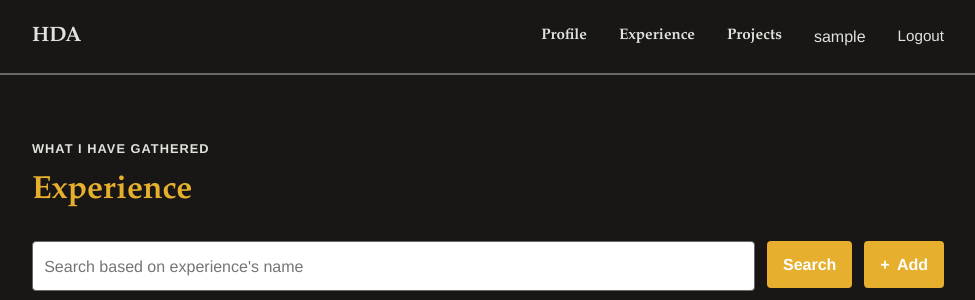
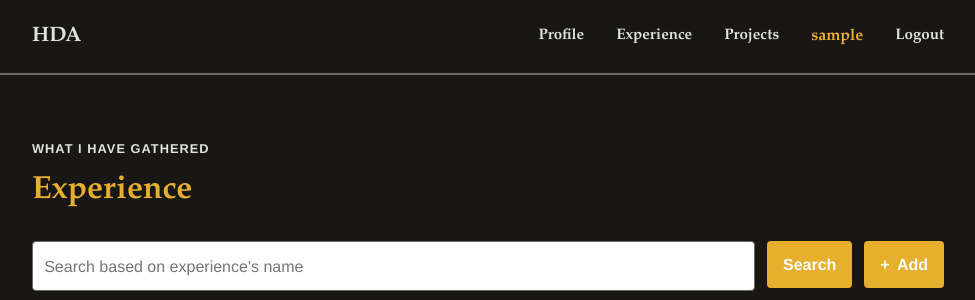
Before and after one commit to d-T0x/myportofolio, a Django app: page /experience/ in a window 1280 px wide. Shown: the top 300 px of the page, without its empty margins (152-1127 px from the left). Run offline with Django 5.2, Linux system fonts and the light colour scheme; the visitor is signed in with stand-in values (Sample User, id 1); data that the repository does not hold is empty.

Commit message:
feat: change navbar font and color

```diff
--- a/static/css/style.css
+++ b/static/css/style.css
@@ -52,6 +52,7 @@ h1, h2, .brand {
     justify-content: space-between;
 }
 
+.nav-user,
 .nav-opt {
     color: #E0E2DB;
     font-family: "Garamond", -apple-system, sans-serif;
@@ -63,6 +64,10 @@ h1, h2, .brand {
     color: var(--accent);
     font-weight: bold;
     transition: color 0.2s ease-in;
+}
+
+.nav-user {
+    color: var(--accent-dark);
 }
 
 .brand {
--- a/templates/base.html
+++ b/templates/base.html
@@ -21,10 +21,10 @@
                     <a href="{% url 'main:show_project' %}" class="nav-opt">Projects</a>
                     {% if user.is_authenticated %}
                         <span class="nav-user">{{ user.username }}</span>
-                        <a href="{% url 'main:logout' %}">Logout</a>
+                        <a href="{% url 'main:logout' %}" class="nav-opt">Logout</a>
                     {% else %}
-                        <a href="{% url 'main:login' %}">Login</a>
-                        <a href="{% url 'main:register' %}">Register</a>
+                        <a href="{% url 'main:login' %}" class="nav-opt">Login</a>
+                        <a href="{% url 'main:register' %}" class="nav-opt">Register</a>
                     {% endif %}
                 </nav>
             </div>
```
